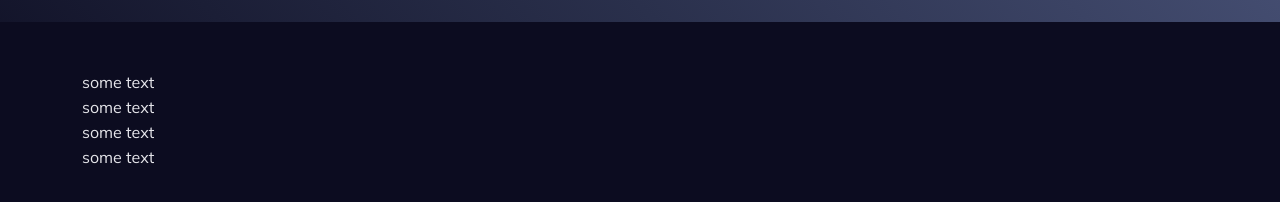
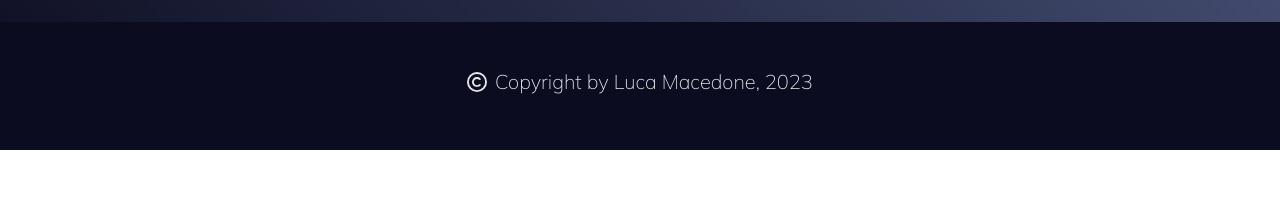
Before and after one commit to luca-macedone/vite-boolfolio, a Vue app: page / in a window 1280 px wide. Shown: the part 1090-1292 px from the top of the page. After the commit the page ends 1240 px from the top, so only its background shows below. Built offline with nearby package versions, Linux system fonts and the light colour scheme; no server answers.

Commit message:
update footer content

```diff
--- a/src/components/AppFooter.vue
+++ b/src/components/AppFooter.vue
@@ -8,20 +8,23 @@ export default {
     <footer class="ms-bg-secondary py-5 ms-text-light">
         <div class="container">
             <div class="row">
-                <ul class="list-unstyled">
+                <!-- <ul class="list-unstyled">
                     <li class="">
                         <a class="nav-link" href="#">some text</a>
                     </li>
-                    <li class="">
-                        <a class="nav-link" href="#">some text</a>
-                    </li>
-                    <li class="">
-                        <a class="nav-link" href="#">some text</a>
-                    </li>
-                    <li class="">
-                        <a class="nav-link" href="#">some text</a>
-                    </li>
-                </ul>
+                </ul> -->
+                <div class="col-12 col-lg-6">
+
+                </div>
+                <div class="col-12 col-lg-6">
+
+                </div>
+                <div class="col-12">
+                    <h5 class="d-flex justify-content-center align-items-center gap-2 fw-lighter">
+                        <font-awesome-icon icon="fa-regular fa-copyright" />
+                        Copyright by Luca Macedone, 2023
+                    </h5>
+                </div>
             </div>
         </div>
     </footer>
```
